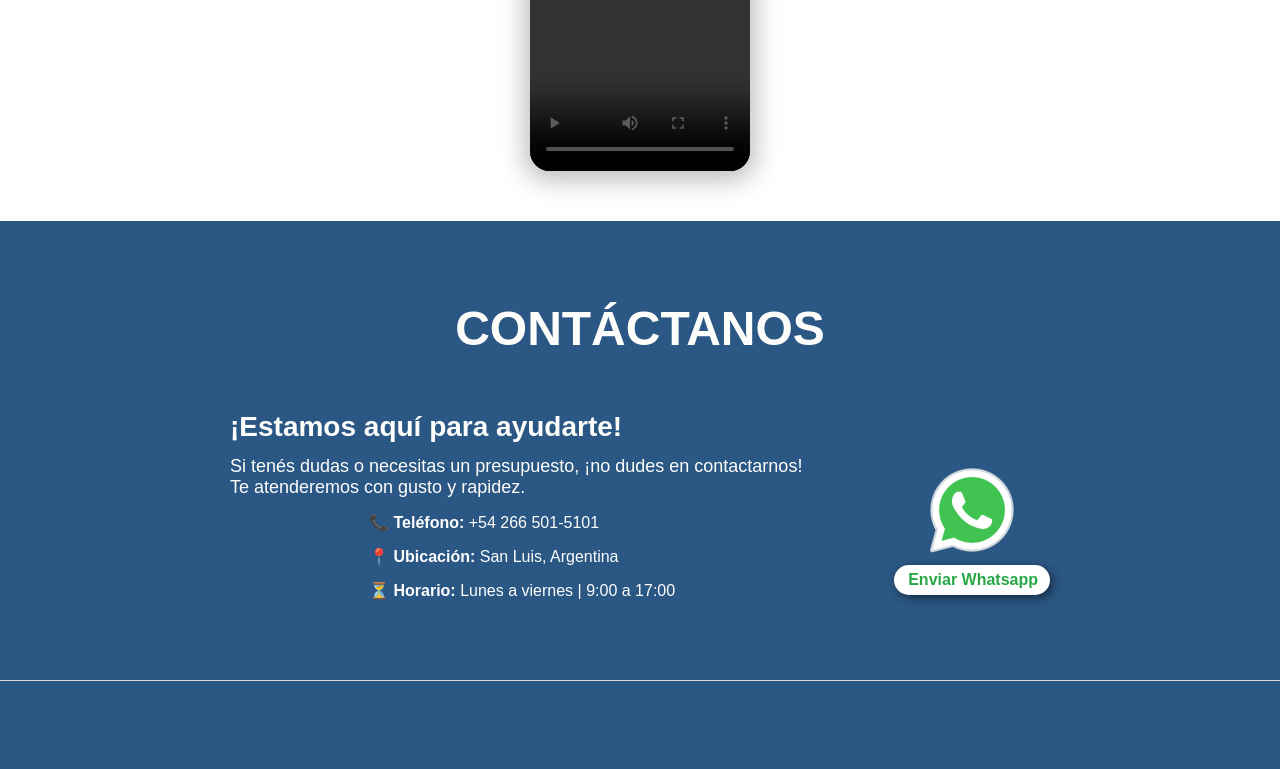
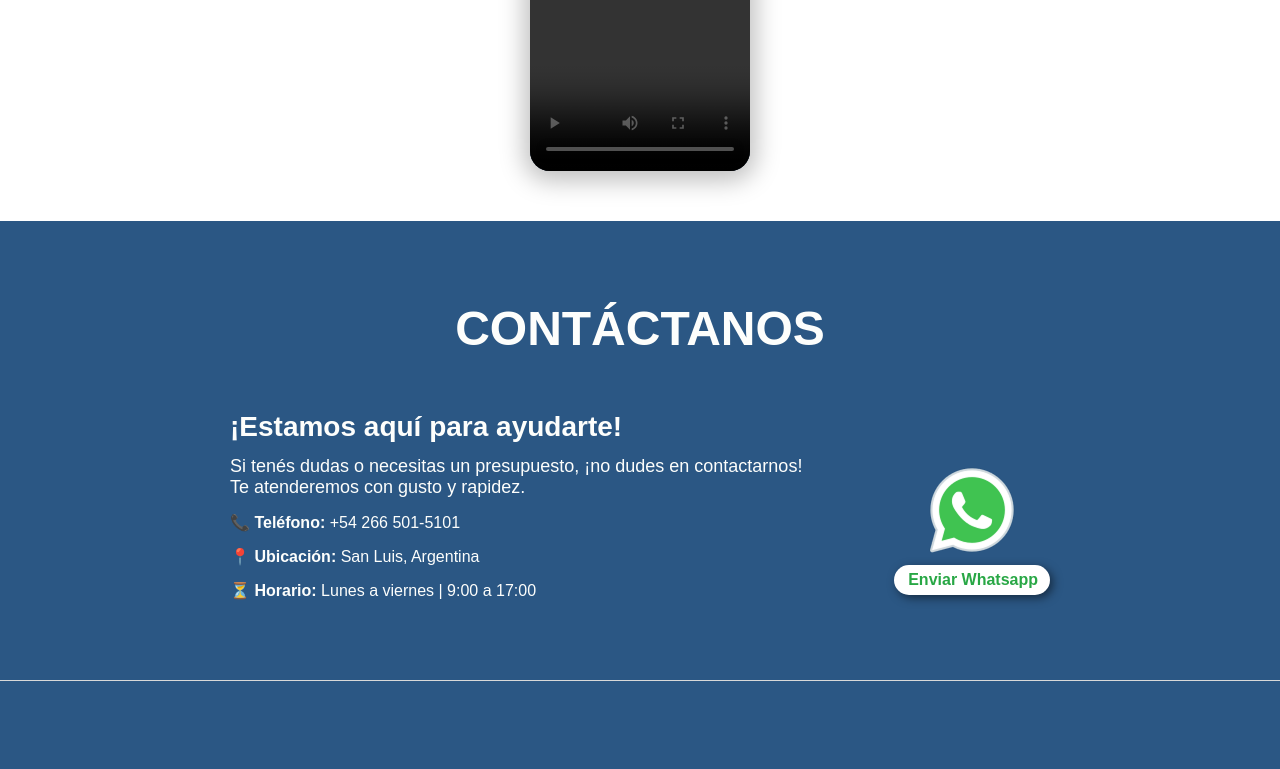
Before and after one commit to sofigandulfo/fixhome, a Next.js app: page / in a window 1280 px wide. Shown: the part 4198-4967 px from the top of the page. Built offline with nearby package versions, Linux system fonts and the light colour scheme; grey boxes are pictures that could not be loaded.

Commit message:
Text arrangement centered in the contact section

```diff
--- a/src/app/components/Contacto.css
+++ b/src/app/components/Contacto.css
@@ -14,7 +14,7 @@
 
 .contacto-info-div{
     display: flex;
-    justify-content: center;
+    justify-content: flex-start;
 }
 
 .contacto-container{
@@ -99,4 +99,9 @@
     .contacto-container {
         margin: 0;
     }
+
+
+    .contacto-info-div{
+        justify-content: center;
+    }
 }
```
